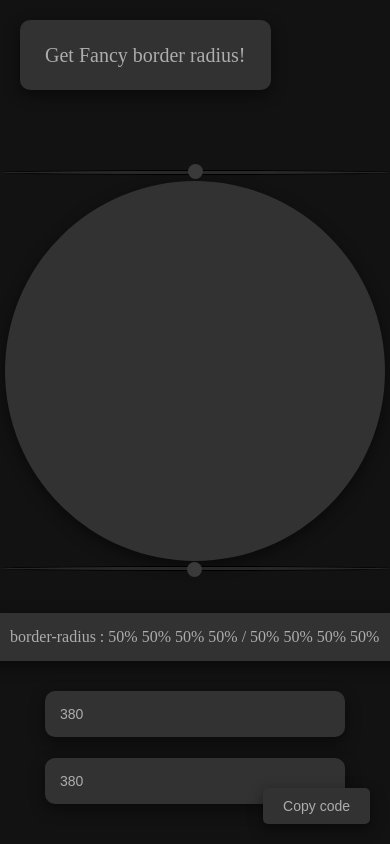
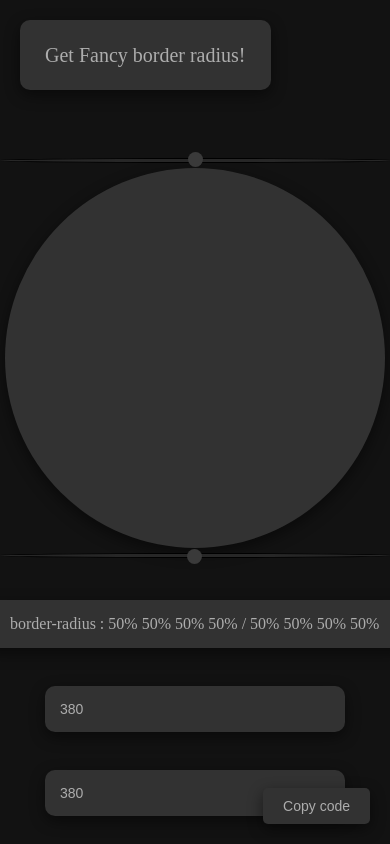
Before and after one commit to Abhishekkumar2021/fancy_border_radius, a React (Create React App) app: page / in a window 390 px wide. Shown: the top 844 px of the page. Built offline with nearby package versions, Linux system fonts and the light colour scheme.

Commit message:
changed styles to inputs

```diff
--- a/src/FancyBorder.css
+++ b/src/FancyBorder.css
@@ -87,6 +87,7 @@
 @media only screen and (max-width:1500px){
 	.FancyBorder{
 		flex-direction: column;
+		align-content:center;
 	}.container{
 		margin-top:150px;
 	}
@@ -111,10 +112,10 @@
 }
 .width{
 	font-size:14px;
-	margin-top:100px;
+	margin-top:120px;
 }
 .height{
-	margin-top:-20px;
+
 	font-size:14px;
 }
 button{
```
